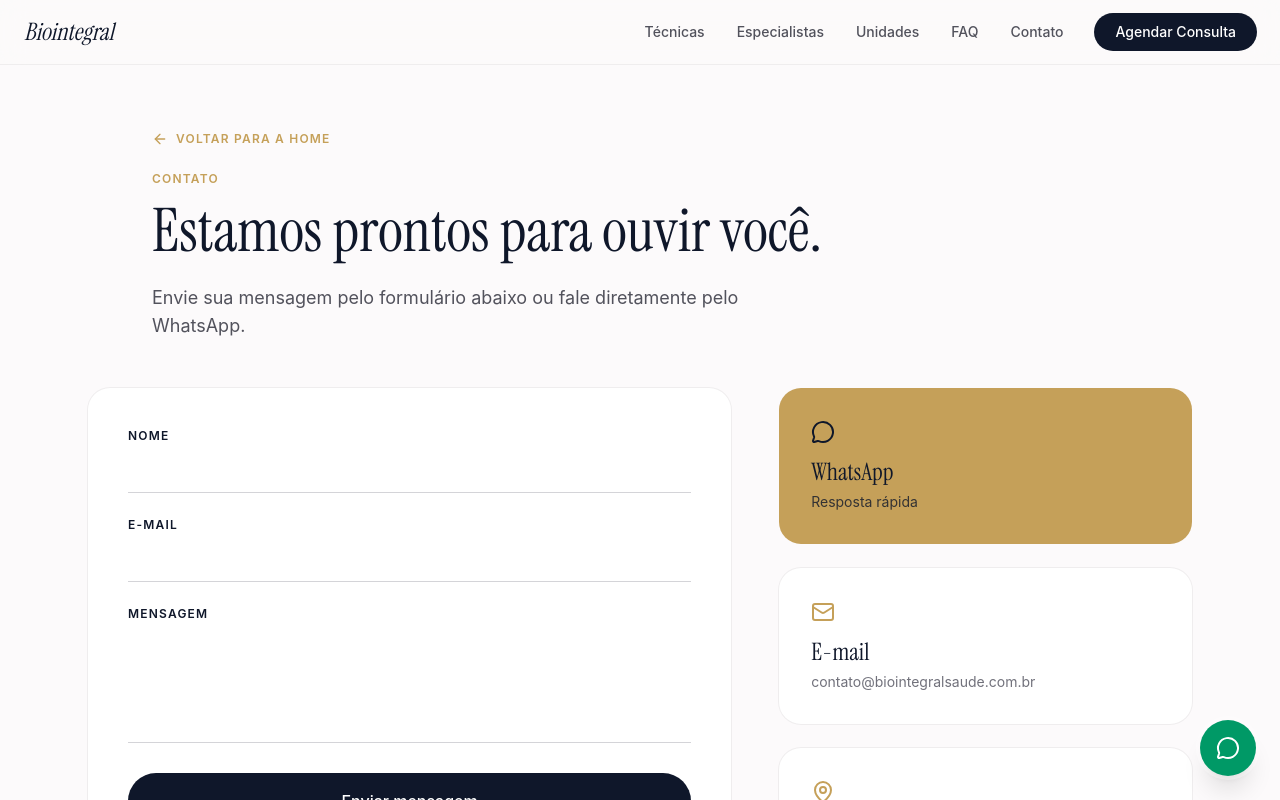
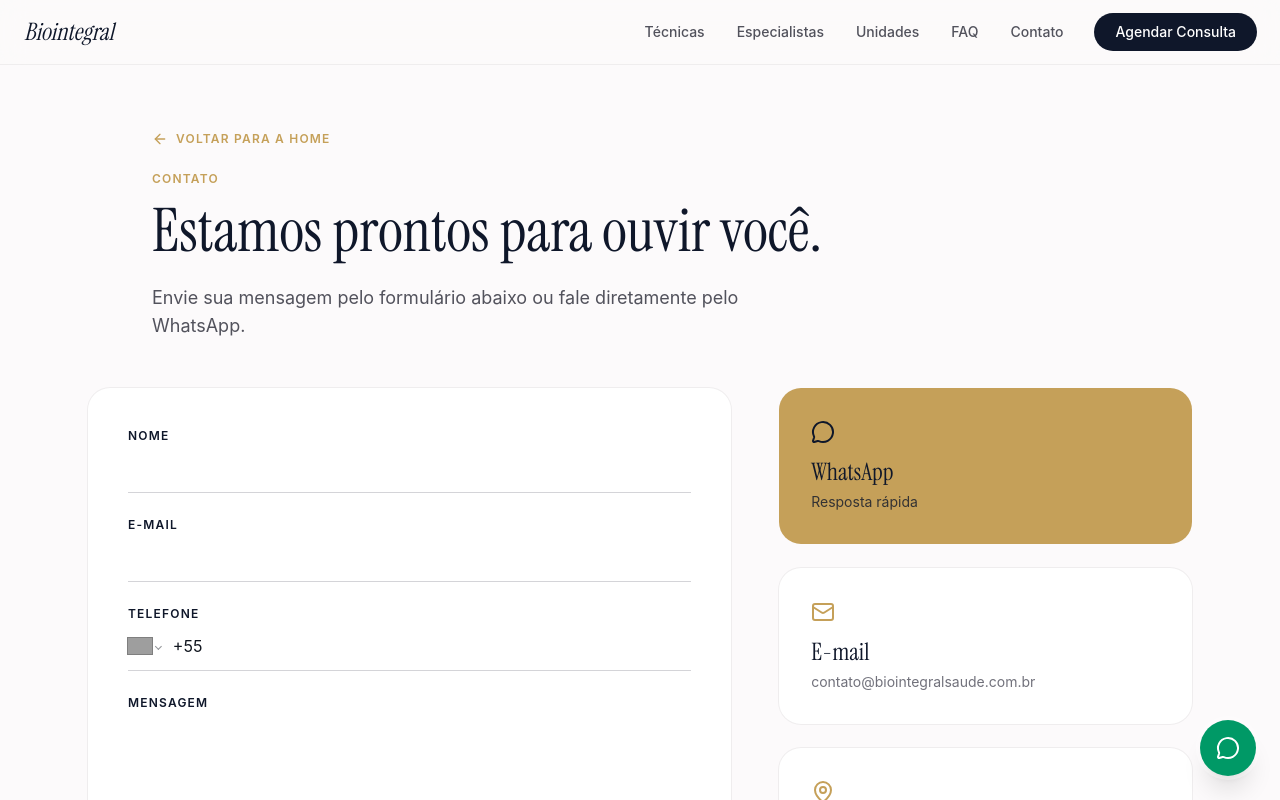
Before and after one commit to sergiofisio/biointegralNext, a Next.js app: page /contato in a window 1280 px wide. Shown: the top 800 px of the page. Built offline with nearby package versions, Linux system fonts and the light colour scheme; grey boxes are pictures that could not be loaded.

Commit message:
correção

```diff
--- a/app/globals.css
+++ b/app/globals.css
@@ -119,3 +119,46 @@ html {
 .animate-fade-up {
   animation: fade-up 0.8s cubic-bezier(0.19, 1, 0.22, 1) both;
 }
+
+/* Contact form — international phone input */
+.contact-phone-input {
+  display: flex;
+  align-items: center;
+  gap: 0.5rem;
+  border-bottom: 1px solid rgb(212 212 216);
+  padding-bottom: 0.5rem;
+  transition: border-color 0.2s;
+}
+
+.contact-phone-input:focus-within {
+  border-color: var(--color-gold);
+}
+
+.contact-phone-input .PhoneInputCountry {
+  margin-right: 0.25rem;
+}
+
+.contact-phone-input .PhoneInputCountrySelect {
+  font-size: 0.875rem;
+}
+
+.contact-phone-input .PhoneInputCountrySelectArrow {
+  opacity: 0.45;
+  margin-left: 0.25rem;
+}
+
+.contact-phone-input .PhoneInputInput {
+  flex: 1;
+  min-width: 0;
+  border: none;
+  outline: none;
+  background: transparent;
+  font-size: 1rem;
+  line-height: 1.5;
+  padding: 0.25rem 0;
+  color: inherit;
+}
+
+.contact-phone-input .PhoneInputInput::placeholder {
+  color: rgb(161 161 170);
+}
--- a/components/contact/ContactForm.tsx
+++ b/components/contact/ContactForm.tsx
@@ -4,6 +4,7 @@ import { MessageCircle, Mail, MapPin } from "lucide-react";
 import { SITE, CLINICS } from "@/lib/site-data";
 import { useContactForm } from "@/hooks/use-contact-form";
 import { PageHeader } from "@/components/ui/PageHeader";
+import { PhoneField } from "@/components/contact/PhoneField";
 
 export function ContactForm() {
   const { sent, loading, error, handleSubmit } = useContactForm();
@@ -35,7 +36,7 @@ export function ContactForm() {
                   Nome
                 </label>
                 <input
-                  name="name"
+                  name="nome"
                   required
                   className="w-full bg-transparent border-b border-zinc-300 py-2 outline-none focus:border-gold transition-colors"
                 />
@@ -51,17 +52,19 @@ export function ContactForm() {
                   className="w-full bg-transparent border-b border-zinc-300 py-2 outline-none focus:border-gold transition-colors"
                 />
               </div>
+              <PhoneField />
               <div>
                 <label className="text-xs font-semibold uppercase tracking-widest text-navy block mb-2">
                   Mensagem
                 </label>
                 <textarea
-                  name="message"
+                  name="mensagem"
                   required
                   rows={4}
                   className="w-full bg-transparent border-b border-zinc-300 py-2 outline-none focus:border-gold transition-colors resize-none"
                 />
               </div>
+              <input type="hidden" name="reply_to" defaultValue="" />
               <button
                 type="submit"
                 disabled={loading}
--- /dev/null
+++ b/components/contact/PhoneField.tsx
@@ -0,0 +1,38 @@
+"use client";
+
+import { useId, useState } from "react";
+import PhoneInput from "react-phone-number-input";
+import pt from "react-phone-number-input/locale/pt.json";
+import "react-phone-number-input/style.css";
+
+export function PhoneField() {
+  const id = useId();
+  const [phone, setPhone] = useState<string | undefined>();
+
+  return (
+    <div>
+      <label
+        htmlFor={id}
+        className="text-xs font-semibold uppercase tracking-widest text-navy block mb-2"
+      >
+        Telefone
+      </label>
+      <PhoneInput
+        id={id}
+        name="telefone-display"
+        international
+        defaultCountry="BR"
+        labels={pt}
+        value={phone}
+        onChange={setPhone}
+        countryCallingCodeEditable={false}
+        className="contact-phone-input"
+        numberInputProps={{
+          required: true,
+          "aria-required": true,
+        }}
+      />
+      <input type="hidden" name="telefone" value={phone ?? ""} />
+    </div>
+  );
+}
--- a/hooks/use-contact-form.ts
+++ b/hooks/use-contact-form.ts
@@ -1,7 +1,11 @@
 "use client";
 
 import { useState } from "react";
-import { sendContactEmail, validateContactForm } from "@/lib/emailjs";
+import {
+  readContactFormPayload,
+  sendContactForm,
+  validateContactForm,
+} from "@/lib/emailjs";
 
 type FormStatus = "idle" | "loading" | "sent" | "error";
 
@@ -11,16 +15,12 @@ export function useContactForm() {
 
   async function handleSubmit(e: React.FormEvent<HTMLFormElement>) {
     e.preventDefault();
+    const form = e.currentTarget;
+
     setStatus("loading");
     setError("");
 
-    const data = new FormData(e.currentTarget);
-    const payload = {
-      name: String(data.get("name") ?? ""),
-      email: String(data.get("email") ?? ""),
-      message: String(data.get("message") ?? ""),
-    };
-
+    const payload = readContactFormPayload(form);
     const validationError = validateContactForm(payload);
     if (validationError) {
       setStatus("error");
@@ -29,9 +29,8 @@ export function useContactForm() {
     }
 
     try {
-      await sendContactEmail(payload);
+      await sendContactForm(form);
       setStatus("sent");
-      e.currentTarget.reset();
     } catch (err) {
       setStatus("error");
       setError(
--- /dev/null
+++ b/lib/emailjs.ts
@@ -0,0 +1,88 @@
+import emailjs from "@emailjs/browser";
+import { isValidPhoneNumber, parsePhoneNumber } from "libphonenumber-js";
+
+const EMAIL_PATTERN = /^[^\s@]+@[^\s@]+\.[^\s@]+$/;
+
+export type ContactFormPayload = {
+  nome: string;
+  email: string;
+  mensagem: string;
+  telefone: string;
+};
+
+export function validateContactForm({
+  nome,
+  email,
+  mensagem,
+  telefone,
+}: ContactFormPayload): string | null {
+  const trimmedNome = nome.trim();
+  const trimmedEmail = email.trim();
+  const trimmedMensagem = mensagem.trim();
+  const trimmedTelefone = telefone.trim();
+
+  if (!trimmedNome || !trimmedEmail || !trimmedTelefone || !trimmedMensagem) {
+    return "Preencha nome, e-mail, telefone e mensagem.";
+  }
+
+  if (!EMAIL_PATTERN.test(trimmedEmail)) {
+    return "Informe um e-mail válido.";
+  }
+
+  if (!isValidPhoneNumber(trimmedTelefone)) {
+    return "Informe um telefone válido para o país selecionado.";
+  }
+
+  if (
+    trimmedNome.length > 120 ||
+    trimmedEmail.length > 254 ||
+    trimmedMensagem.length > 5000
+  ) {
+    return "Mensagem muito longa.";
+  }
+
+  return null;
+}
+
+export async function sendContactForm(form: HTMLFormElement) {
+  const serviceId = process.env.NEXT_PUBLIC_EMAILJS_SERVICE_ID;
+  const templateId = process.env.NEXT_PUBLIC_EMAILJS_TEMPLATE_ID;
+  const publicKey = process.env.NEXT_PUBLIC_EMAILJS_PUBLIC_KEY;
+
+  if (!serviceId || !templateId || !publicKey) {
+    throw new Error("Formulário de contato não configurado.");
+  }
+
+  const emailInput = form.elements.namedItem("email") as HTMLInputElement | null;
+  const replyToInput = form.elements.namedItem("reply_to") as HTMLInputElement | null;
+  const telefoneInput = form.elements.namedItem("telefone") as HTMLInputElement | null;
+
+  if (emailInput && replyToInput) {
+    replyToInput.value = emailInput.value.trim();
+  }
+
+  if (telefoneInput?.value) {
+    const parsed = parsePhoneNumber(telefoneInput.value.trim());
+    if (parsed) {
+      telefoneInput.value = parsed.formatInternational();
+    }
+  }
+
+  await emailjs.sendForm(serviceId, templateId, form, { publicKey });
+}
+
+export function readContactFormPayload(form: HTMLFormElement): ContactFormPayload {
+  const getValue = (name: string) => {
+    const field = form.elements.namedItem(name);
+    return field instanceof HTMLInputElement || field instanceof HTMLTextAreaElement
+      ? field.value
+      : "";
+  };
+
+  return {
+    nome: getValue("nome"),
+    email: getValue("email"),
+    mensagem: getValue("mensagem"),
+    telefone: getValue("telefone"),
+  };
+}
--- a/package.json
+++ b/package.json
@@ -20,6 +20,7 @@
     "next": "^15.3.3",
     "react": "^19.1.0",
     "react-dom": "^19.1.0",
+    "react-phone-number-input": "^3.4.17",
     "tailwind-merge": "^3.5.0"
   },
   "devDependencies": {
```
Also changed, not shown: 2 other files (tests, documents, lock files or other folders).
